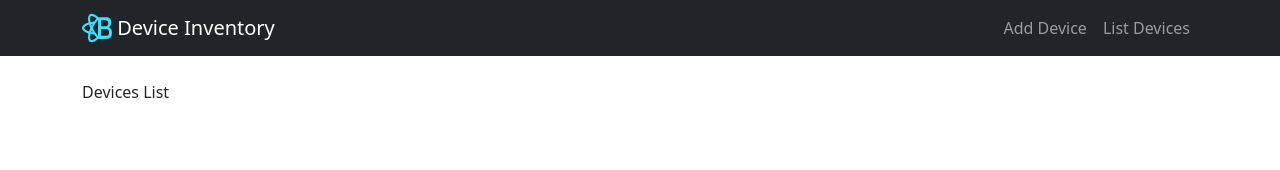
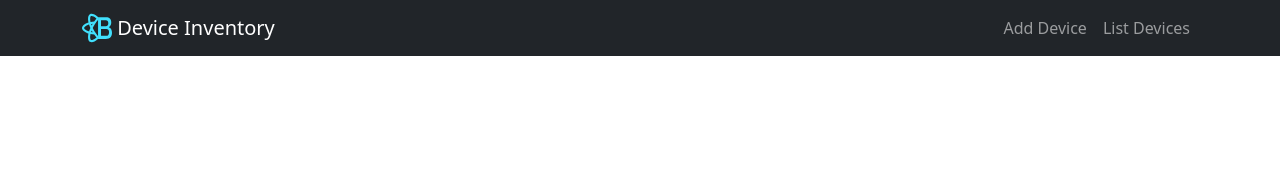
Before and after one commit to franpas12123/mern-device-inventory, a React (Create React App) app in the folder client/device-inventory-app/: page / in a window 1280 px wide. Shown: the top 170 px of the page. Built offline with nearby package versions, Linux system fonts and the light colour scheme.

Commit message:
Update App.js

```diff
--- a/client/device-inventory-app/src/App.js
+++ b/client/device-inventory-app/src/App.js
@@ -1,20 +1,20 @@
 import React from 'react';
 import { BrowserRouter as Router, Route } from "react-router-dom"
-// import './App.css';
+import './App.css';
 
 import Navbar from "./components/NavbarComponent"
 import AddDevice from "./components/AddDevice"
 import DevicesList from "./components/DevicesList"
-// import EditDevice from "./components/EditDevice"
+import EditDevice from "./components/EditDevice"
 
 function App() {
   return (
     <Router>
       <Navbar />
       <br />
-      <Route path='/' component={DevicesList} />
+      <Route path='/devices' component={DevicesList} />
       <Route path='/create' component={AddDevice} />
-      {/* <Route path='/edit/:id' component={EditDevice} /> */}
+      <Route path='/edit/:id' component={EditDevice} />
     </Router>
   );
 }
```
